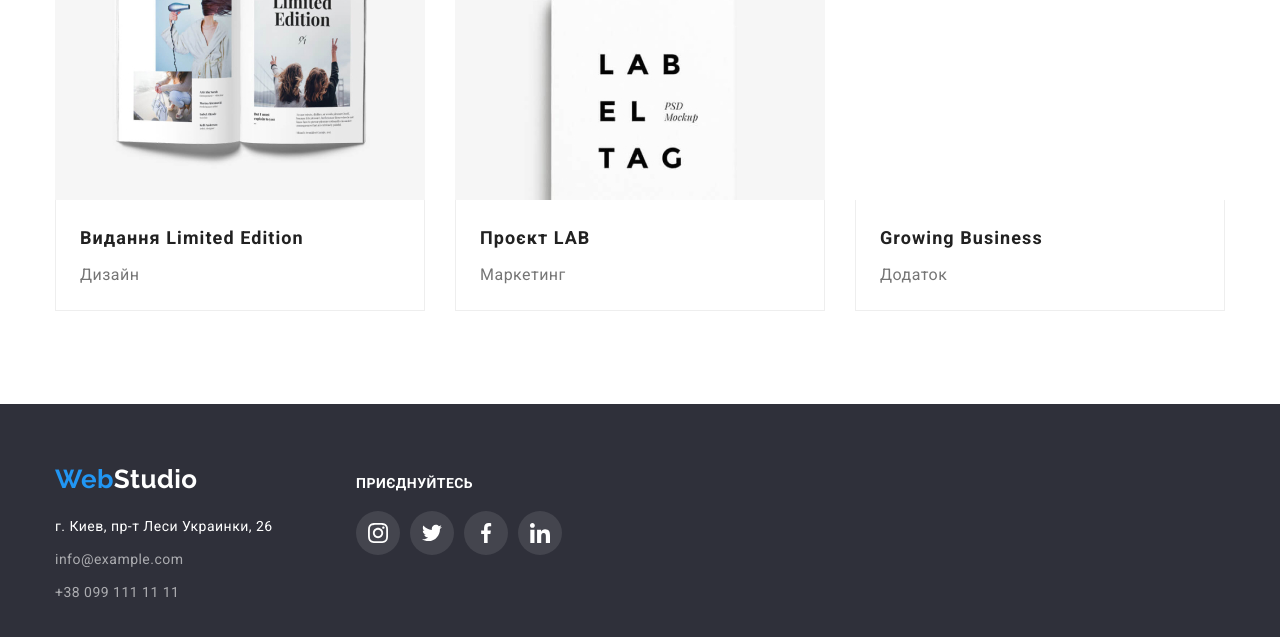
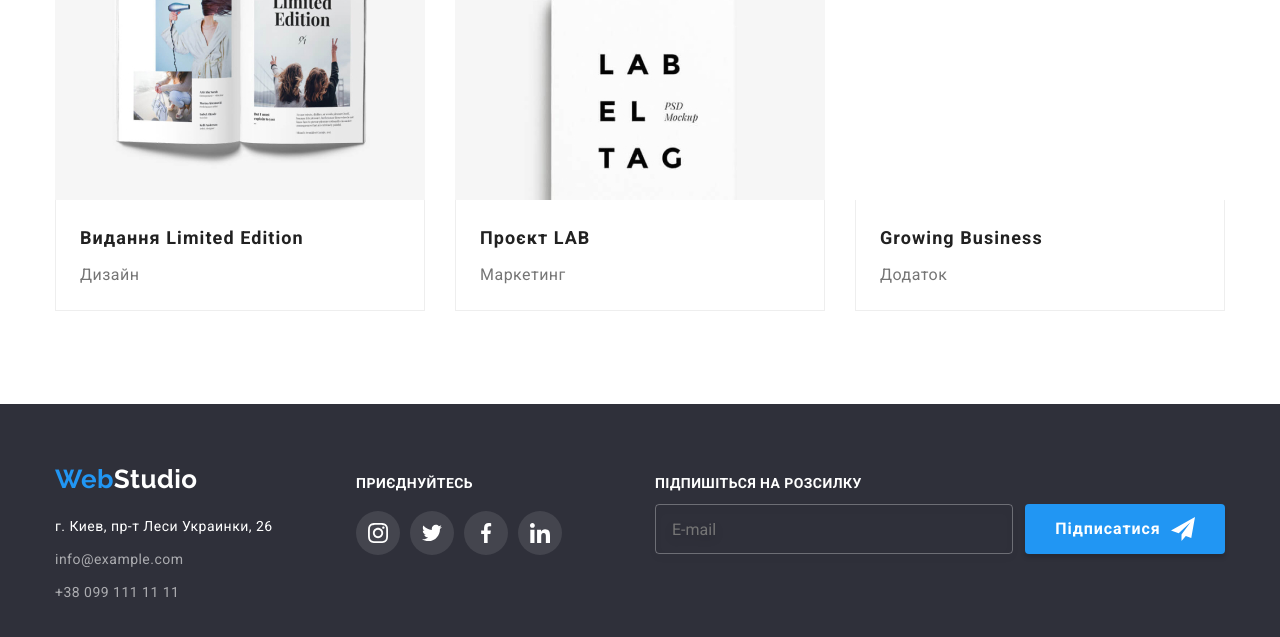
Before and after one commit to PatrickJericho/goit-markup-hw-07, a plain HTML site: page portfolio.html in a window 1280 px wide. Shown: the part 1225-1862 px from the top of the page. Drawn offline with nearby package versions, Linux system fonts and the light colour scheme.

Commit message:
portfolio footer subscribe

```diff
--- a/css/styles.css
+++ b/css/styles.css
@@ -68,8 +68,12 @@ a {
 /* Section */
 
 .section {
+    max-width: 1600px;
     padding-top: 94px;
     padding-bottom: 94px;
+    margin-left: auto;
+    margin-right: auto;
+
 }
 
 /* header style */
--- a/portfolio.html
+++ b/portfolio.html
@@ -286,6 +286,19 @@
             </li>
           </ul>
         </div>
+        <div class="footer-block3">
+          <p class="subscribe-text">Підпишіться на розсилку</p>
+          <form class="subscribe-form" autocomplete="off">
+            <label for="user-email"></label>
+            <input class="subscribe-input" type="email" name="email" placeholder="E-mail" />
+            <button class="subscribe-btn" type="submit">
+              Підписатися
+              <svg class="subscribe-icon" width="24px" height="24px">
+                <use href="./images/icons.svg#icon-send"></use>
+              </svg>
+            </button>
+          </form>
+        </div>
       </div>
     </footer>
   </body>
```
